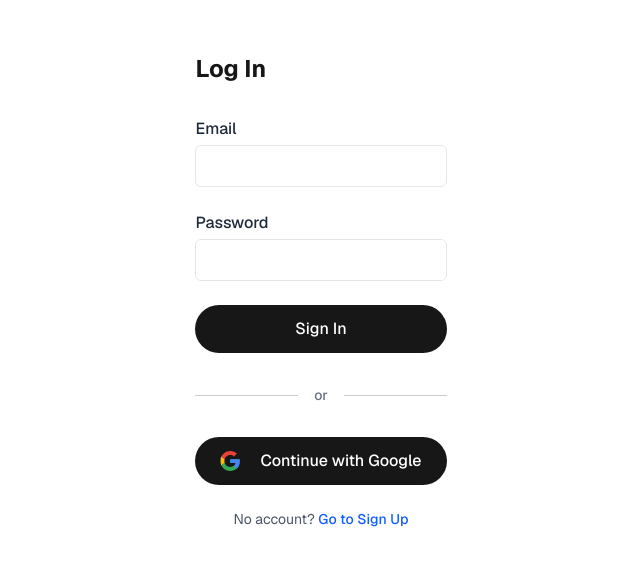
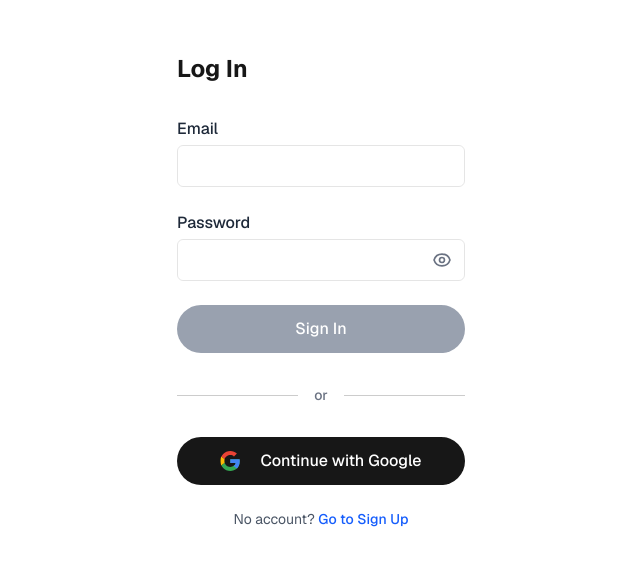
Before and after one commit to BuiltByInterns/KanDo, a Next.js app in the folder client/: page /login in a window 1280 px wide. Shown: the part 111-676 px from the top of the page, without its empty margins (319-959 px from the left). Built offline with nearby package versions, Linux system fonts and the light colour scheme; no server answers.

Commit message:
feat: enhance login page with error handling and password visibility toggle

```diff
--- a/client/src/app/login/page.tsx
+++ b/client/src/app/login/page.tsx
@@ -1,27 +1,38 @@
-'use client';
+"use client";
 
-import { useSignInWithEmailAndPassword } from 'react-firebase-hooks/auth';
-import { GoogleAuthProvider, signInWithPopup } from 'firebase/auth';
-import { auth } from '@/lib/firebase';
+import { useSignInWithEmailAndPassword } from "react-firebase-hooks/auth";
+import { GoogleAuthProvider, signInWithPopup } from "firebase/auth";
+import { auth } from "@/lib/firebase";
 
-import React, { useState } from 'react';
-import Image from 'next/image';
+import React, { useState } from "react";
+import Image from "next/image";
 
 export default function LoginPage() {
-  const [email, setEmail] = useState('');
-  const [password, setPassword] = useState('');
+  const [email, setEmail] = useState("");
+  const [password, setPassword] = useState("");
+  const [error, setError] = useState("");
+  const [showPassword, setShowPassword] = useState(false);
+
+  const isValidEmail = (email: string) =>
+    /^[^\s@]+@[^\s@]+\.[^\s@]+$/.test(email);
 
   const [signInWithEmailAndPassword] = useSignInWithEmailAndPassword(auth);
 
-  const handleLogin = async () => {
+  const handleLogin = async (event: React.FormEvent<HTMLFormElement>) => {
+    event.preventDefault();
     try {
       const result = await signInWithEmailAndPassword(email, password);
-      console.log(result);
-      setEmail('');
-      setPassword('');
-      window.location.href = '/dashboard';
+      if (result && result.user) {
+        setEmail("");
+        setPassword("");
+        setError("");
+        window.location.href = "/dashboard";
+        console.log("Logged in user:", result.user);
+      } else {
+        setError("Invalid email or password");
+      }
     } catch (error) {
-      console.error('Login failed:', error);
+      setError("Login failed:" + error);
     }
   };
 
@@ -30,10 +41,10 @@ export default function LoginPage() {
       const result = await signInWithPopup(auth, new GoogleAuthProvider());
       const user = result.user;
 
-      console.log('Logged in user:', user);
-      window.location.href = '/dashboard';
+      console.log("Logged in user:", user);
+      window.location.href = "/dashboard";
     } catch (err: any) {
-      console.error('Google login failed:', err);
+      console.error("Google login failed:", err);
     }
   };
 
@@ -41,32 +52,118 @@ export default function LoginPage() {
     <div className="font-sans grid grid-rows-[20px_1fr_20px] items-center justify-items-center min-h-screen p-8 pb-20 gap-16 sm:p-20">
       <main className="flex flex-col gap-[32px] row-start-2 items-center sm:items-start">
         <h1 className="text-2xl font-bold">Log In</h1>
-        <form onSubmit={handleLogin} className="flex flex-col gap-6 w-full max-w-sm text-sm sm:text-base">
+        {error && (
+          <div className="w-full max-w-sm flex items-center justify-between gap-3 bg-red-100 text-red-800 border border-red-300 rounded-md px-4 py-3 text-sm shadow-sm">
+            <span>{error}</span>
+            <button
+              onClick={() => setError("")}
+              className="text-red-800 hover:text-red-500 transition-colors"
+              aria-label="Close error message"
+            >
+              <svg
+                xmlns="http://www.w3.org/2000/svg"
+                className="h-4 w-4"
+                fill="none"
+                viewBox="0 0 24 24"
+                stroke="currentColor"
+                strokeWidth={2}
+              >
+                <path
+                  strokeLinecap="round"
+                  strokeLinejoin="round"
+                  d="M6 18L18 6M6 6l12 12"
+                />
+              </svg>
+            </button>
+          </div>
+        )}
+        <form
+          onSubmit={handleLogin}
+          className="flex flex-col gap-6 w-full max-w-sm text-sm sm:text-base"
+        >
           <div className="flex flex-col">
-            <label htmlFor="email" className="mb-1 font-medium text-gray-800 dark:text-gray-200">
+            <label
+              htmlFor="email"
+              className="mb-1 font-medium text-gray-800 dark:text-gray-200"
+            >
               Email
             </label>
             <input
               id="email"
               type="email"
               required
+              value={email ?? ""}
+              onChange={(e) => setEmail(e.target.value)}
               className="rounded-md border border-black/[.1] dark:border-white/[.1] bg-transparent px-3 py-2 focus:outline-none focus:ring-2 focus:ring-black dark:focus:ring-white transition-all"
             />
           </div>
           <div className="flex flex-col">
-            <label htmlFor="password" className="mb-1 font-medium text-gray-800 dark:text-gray-200">
+            <label
+              htmlFor="password"
+              className="mb-1 font-medium text-gray-800 dark:text-gray-200"
+            >
               Password
             </label>
-            <input
-              id="password"
-              type="password"
-              required
-              className="rounded-md border border-black/[.1] dark:border-white/[.1] bg-transparent px-3 py-2 focus:outline-none focus:ring-2 focus:ring-black dark:focus:ring-white transition-all"
-            />
+            <div className="relative inline-flex items-center w-full rounded-md border border-black/[.1] dark:border-white/[.1] bg-transparent focus-within:ring-2 focus-within:ring-black dark:focus-within:ring-white transition-all">
+              <input
+                id="password"
+                type={showPassword ? "text" : "password"}
+                required
+                value={password ?? ""}
+                onChange={(e) => setPassword(e.target.value)}
+                className="flex-grow bg-transparent px-3 py-2 rounded-md outline-none"
+                autoComplete="current-password"
+              />
+              <button
+                type="button"
+                onClick={() => setShowPassword((v) => !v)}
+                className="text-gray-500 hover:text-gray-900 dark:text-gray-400 dark:hover:text-white px-3"
+                aria-label={showPassword ? "Hide password" : "Show password"}
+                tabIndex={-1}
+              >
+                {showPassword ? (
+                  <svg
+                    xmlns="http://www.w3.org/2000/svg"
+                    className="h-5 w-5"
+                    viewBox="0 0 24 24"
+                    fill="currentColor"
+                    stroke="none"
+                  >
+                    <path d="M12 5c-7 0-10 7-10 7s3 7 10 7 10-7 10-7-3-7-10-7zm0 12a5 5 0 110-10 5 5 0 010 10z" />
+                    <circle cx="12" cy="12" r="2.5" fill="black" />
+                  </svg>
+                ) : (
+                  <svg
+                    xmlns="http://www.w3.org/2000/svg"
+                    className="h-5 w-5"
+                    fill="none"
+                    viewBox="0 0 24 24"
+                    stroke="currentColor"
+                    strokeWidth={2}
+                  >
+                    <path
+                      strokeLinecap="round"
+                      strokeLinejoin="round"
+                      d="M15 12a3 3 0 11-6 0 3 3 0 016 0z"
+                    />
+                    <path
+                      strokeLinecap="round"
+                      strokeLinejoin="round"
+                      d="M2.458 12C3.732 7.943 7.523 5 12 5c4.477 0 8.268 2.943 9.542 7-1.274 4.057-5.065 7-9.542 7-4.477 0-8.268-2.943-9.542-7z"
+                    />
+                  </svg>
+                )}
+              </button>
+            </div>
           </div>
           <button
             type="submit"
-            className="rounded-full border border-transparent transition-colors flex items-center justify-center bg-foreground text-background hover:bg-[#383838] dark:hover:bg-[#ccc] font-medium h-10 sm:h-12 px-4 sm:px-5"
+            className={`rounded-full border border-transparent transition-colors flex items-center justify-center font-medium h-10 sm:h-12 px-4 sm:px-5
+    ${
+      isValidEmail(email)
+        ? "bg-foreground text-background hover:bg-[#383838] dark:hover:bg-[#ccc]"
+        : "bg-gray-400 text-white cursor-not-allowed"
+    }`}
           >
             Sign In
           </button>
@@ -74,7 +171,9 @@ export default function LoginPage() {
 
         <div className="flex items-center w-full max-w-sm gap-4">
           <div className="h-px flex-1 bg-black/20 dark:bg-white/20" />
-          <span className="text-sm text-gray-500 dark:text-gray-400 font-medium">or</span>
+          <span className="text-sm text-gray-500 dark:text-gray-400 font-medium">
+            or
+          </span>
           <div className="h-px flex-1 bg-black/20 dark:bg-white/20" />
         </div>
 
@@ -88,7 +187,7 @@ export default function LoginPage() {
           </button>
 
           <p className="text-sm text-gray-600 dark:text-gray-300 text-center pt-6">
-            No account?{' '}
+            No account?{" "}
             <a
               href="/register"
               className="text-blue-600 dark:text-blue-400 hover:underline font-medium"
```
Also changed, not shown: 1 other file (tests, documents, lock files or other folders).
